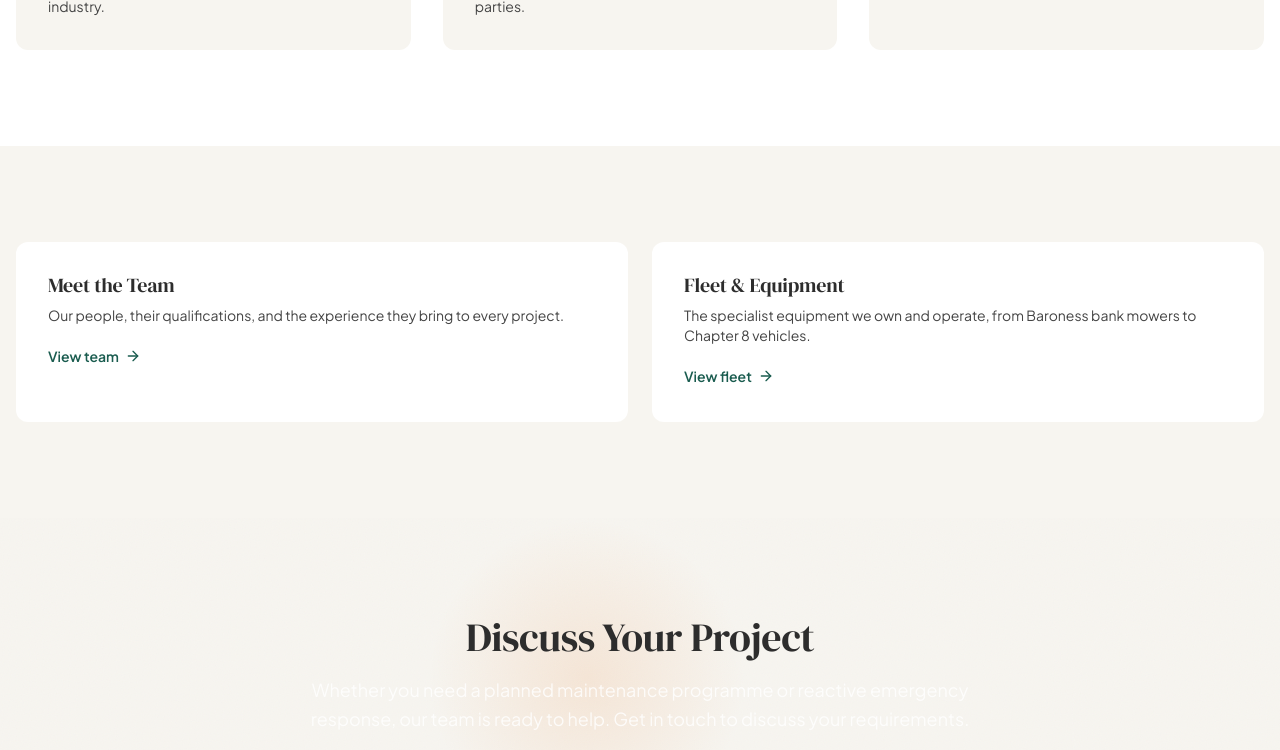
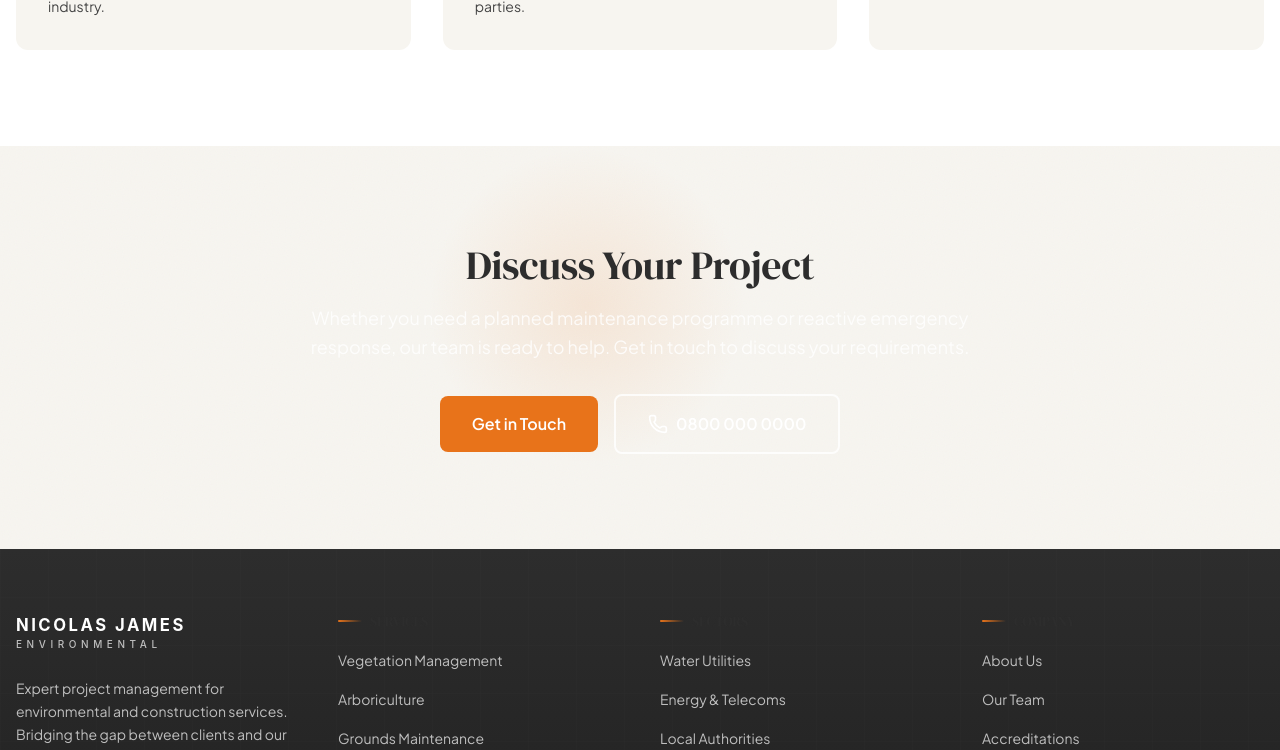
Before and after one commit to williamcjrogers/NJA, a Next.js app: page /about in a window 1280 px wide. Shown: the part 2000-2750 px from the top of the page. Built offline with nearby package versions, Linux system fonts and the light colour scheme.

Commit message:
Remove Meet the Team secton

```diff
--- a/src/app/about/page.tsx
+++ b/src/app/about/page.tsx
@@ -2,8 +2,7 @@ import Hero from "@/components/sections/Hero";
 import StatsBar from "@/components/sections/StatsBar";
 import CTASection from "@/components/sections/CTASection";
 import { createMetadata } from "@/lib/metadata";
-import Link from "next/link";
-import { ArrowRight, Users, Truck, ShieldCheck } from "lucide-react";
+import { Users, Truck, ShieldCheck } from "lucide-react";
 
 export const metadata = createMetadata({
   title: "About Us",
@@ -76,35 +75,6 @@ export default function AboutPage() {
         </div>
       </section>
 
-      {/* Explore Further */}
-      <section className="py-16 md:py-24 bg-brand-cream">
-        <div className="mx-auto max-w-7xl px-4">
-          <div className="grid grid-cols-1 md:grid-cols-2 gap-6">
-            <Link href="/about/team" className="group block bg-white rounded-xl p-8 hover:shadow-lg transition-all">
-              <h3 className="text-xl font-bold text-brand-charcoal mb-2 group-hover:text-brand-teal transition-colors">
-                Meet the Team
-              </h3>
-              <p className="text-sm text-brand-charcoal-light mb-4">
-                Our people, their qualifications, and the experience they bring to every project.
-              </p>
-              <span className="inline-flex items-center gap-1.5 text-sm font-semibold text-brand-teal">
-                View team <ArrowRight className="h-4 w-4 transition-transform group-hover:translate-x-1" aria-hidden="true" />
-              </span>
-            </Link>
-            <Link href="/about/fleet" className="group block bg-white rounded-xl p-8 hover:shadow-lg transition-all">
-              <h3 className="text-xl font-bold text-brand-charcoal mb-2 group-hover:text-brand-teal transition-colors">
-                Fleet & Equipment
-              </h3>
-              <p className="text-sm text-brand-charcoal-light mb-4">
-                The specialist equipment we own and operate, from Baroness bank mowers to Chapter 8 vehicles.
-              </p>
-              <span className="inline-flex items-center gap-1.5 text-sm font-semibold text-brand-teal">
-                View fleet <ArrowRight className="h-4 w-4 transition-transform group-hover:translate-x-1" aria-hidden="true" />
-              </span>
-            </Link>
-          </div>
-        </div>
-      </section>
 
       <CTASection />
     </>
--- a/src/app/about/team/page.tsx
+++ /dev/null
@@ -1,51 +0,0 @@
-import Hero from "@/components/sections/Hero";
-import CTASection from "@/components/sections/CTASection";
-import { createMetadata } from "@/lib/metadata";
-import team from "@/data/team.json";
-
-export const metadata = createMetadata({
-  title: "Our Team",
-  description: "Meet the qualified team at Nicolas James Environmental. CSCS, SMSTS, SSSTS, NPTC, PA1/PA6, NRSWA, and Water Safety certified operatives.",
-  path: "/about/team",
-});
-
-export default function TeamPage() {
-  return (
-    <>
-      <Hero
-        subtitle="Our Team"
-        title="Qualified People, Proven Competence"
-        description="Every member of our team holds the qualifications and certifications required for safe, compliant delivery in live, regulated environments."
-        size="md"
-      />
-
-      <section className="py-16 md:py-24 bg-brand-cream">
-        <div className="mx-auto max-w-7xl px-4">
-          <div className="grid grid-cols-1 sm:grid-cols-2 lg:grid-cols-3 gap-8">
-            {team.map((member, i) => (
-              <div key={i} className="bg-white rounded-xl overflow-hidden border border-brand-grey">
-                <div className="aspect-[4/3] bg-brand-grey flex items-center justify-center">
-                  <span className="text-brand-charcoal-light text-sm">Photo coming soon</span>
-                </div>
-                <div className="p-6">
-                  <h3 className="text-lg font-bold text-brand-charcoal">{member.name}</h3>
-                  <p className="text-sm text-brand-teal font-semibold mb-3">{member.role}</p>
-                  <p className="text-sm text-brand-charcoal-light mb-4">{member.bio}</p>
-                  <div className="flex flex-wrap gap-2">
-                    {member.qualifications.map((q) => (
-                      <span key={q} className="inline-block px-2.5 py-1 bg-brand-cream text-brand-teal text-xs font-bold rounded tracking-wide">
-                        {q}
-                      </span>
-                    ))}
-                  </div>
-                </div>
-              </div>
-            ))}
-          </div>
-        </div>
-      </section>
-
-      <CTASection />
-    </>
-  );
-}
--- a/src/app/sitemap.ts
+++ b/src/app/sitemap.ts
@@ -12,7 +12,6 @@ export default function sitemap(): MetadataRoute.Sitemap {
     "/sectors",
     "/case-studies",
     "/about",
-    "/about/team",
     "/about/fleet",
     "/work-with-us",
     "/news",
--- a/src/data/navigation.json
+++ b/src/data/navigation.json
@@ -66,17 +66,7 @@
     },
     {
       "label": "About",
-      "href": "/about",
-      "children": [
-        {
-          "label": "Our Story",
-          "href": "/about"
-        },
-        {
-          "label": "Meet the Team",
-          "href": "/about/team"
-        }
-      ]
+      "href": "/about"
     },
     {
       "label": "Work With Us",
```
